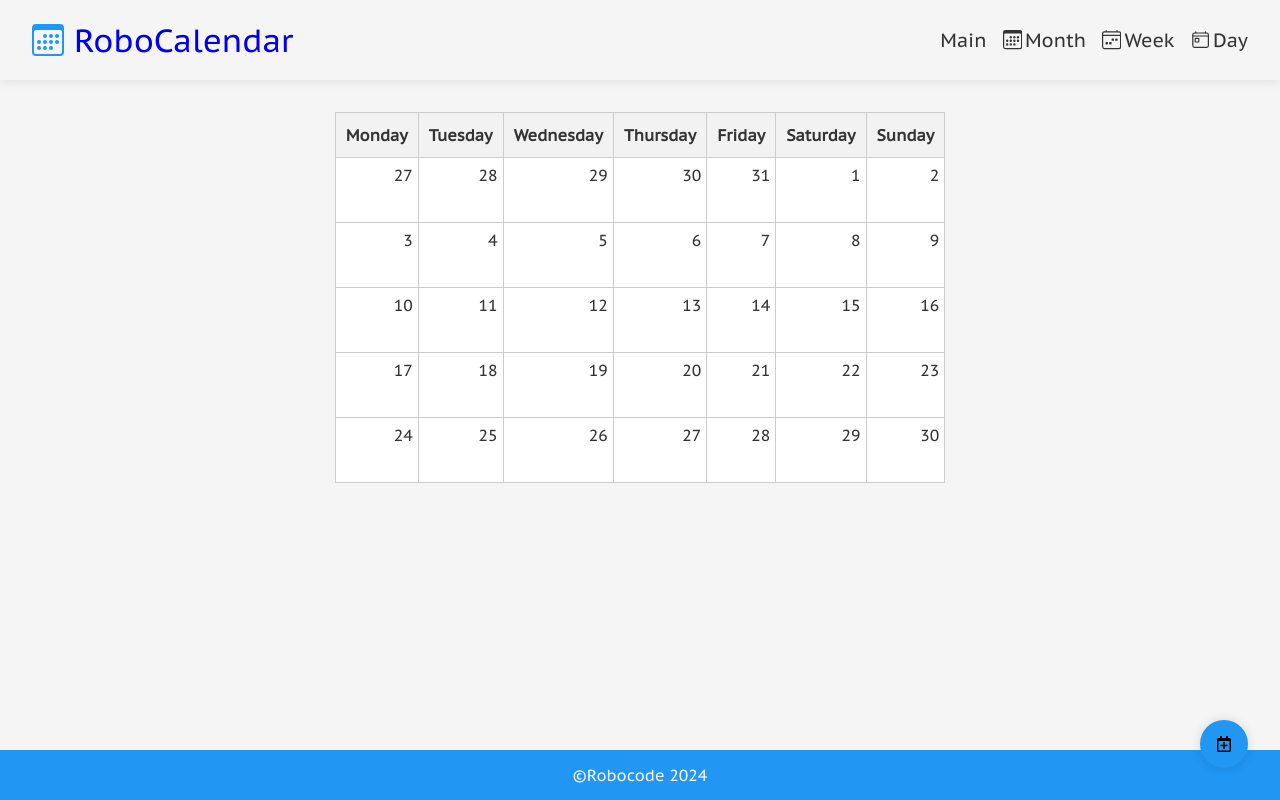
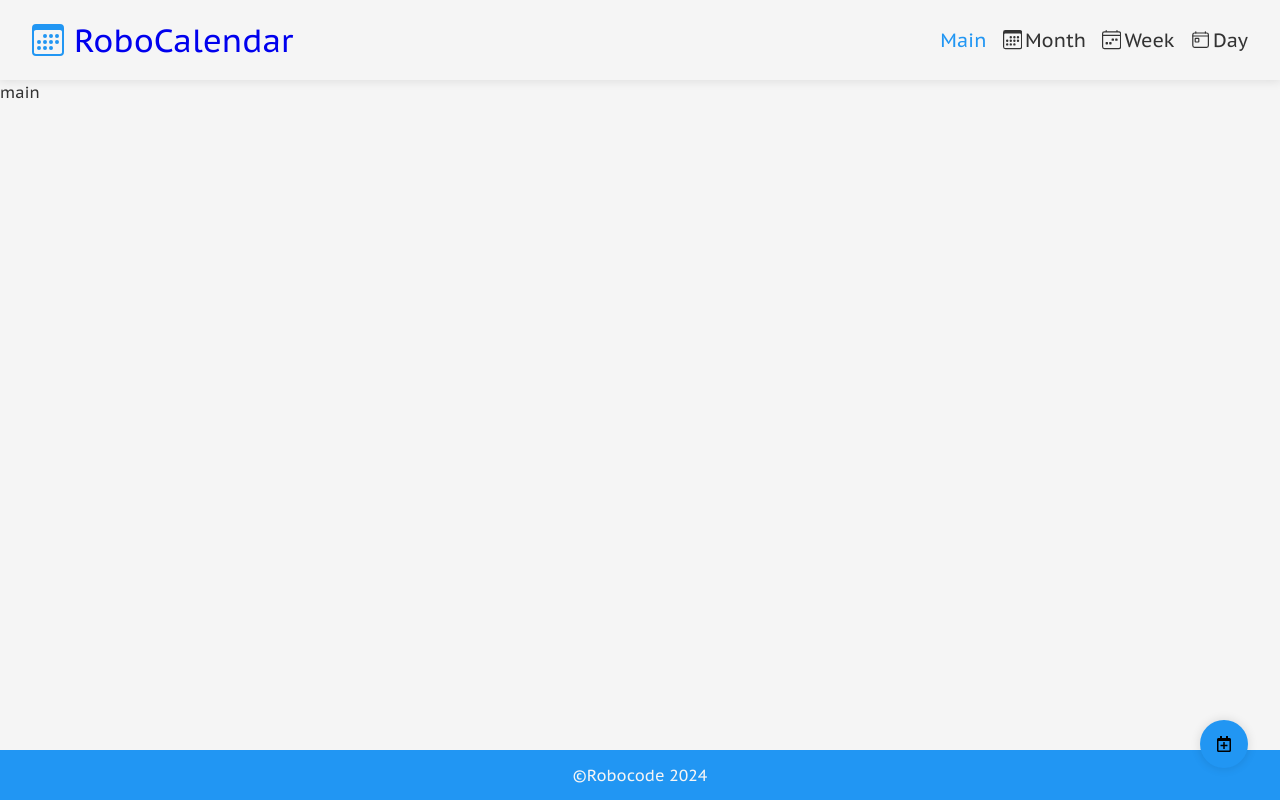
Before and after one commit to BSenichak/Project-3, a React (Vite) app: page / in a window 1280 px wide. Built offline with nearby package versions, Linux system fonts and the light colour scheme.

Commit message:
add router

```diff
--- a/package.json
+++ b/package.json
@@ -13,6 +13,7 @@
     "react": "^18.3.1",
     "react-dom": "^18.3.1",
     "react-icons": "^5.3.0",
+    "react-router": "^7.0.1",
     "sass": "^1.81.0"
   },
   "devDependencies": {
--- a/src/App.jsx
+++ b/src/App.jsx
@@ -3,14 +3,17 @@ import Header from "./components/Header/Header";
 import Main from "./components/Main/Main";
 import "./styles/generalStyle.scss";
 import StoreProvider from "./store/ContextStore";
+import { BrowserRouter } from "react-router";
 
 function App() {
     return (
-        <StoreProvider>
-            <Header />
-            <Main />
-            <Footer />
-        </StoreProvider>
+        <BrowserRouter>
+            <StoreProvider>
+                <Header />
+                <Main />
+                <Footer />
+            </StoreProvider>
+        </BrowserRouter>
     );
 }
 
--- a/src/components/AddForm/AddForm.module.scss
+++ b/src/components/AddForm/AddForm.module.scss
@@ -1,6 +1,7 @@
 @use "../../styles/colors" as color;
 
 .wrapper {
+    z-index: 10;
     position: fixed;
     top: 0;
     left: 0;
--- a/src/components/Header/Header.jsx
+++ b/src/components/Header/Header.jsx
@@ -3,30 +3,52 @@ import PropTypes from "prop-types";
 import style from "./Header.module.scss";
 import { BsCalendar3, BsCalendar4Week } from "react-icons/bs";
 import { IoTodayOutline } from "react-icons/io5";
+import { IoMdCalendar } from "react-icons/io";
+import { NavLink } from "react-router";
 
 function Header(props) {
     return (
         <header className={style.wrapper}>
-    <a href="/" className={style.logoBar}>
+            <NavLink to="/" className={style.logoBar}>
                 <BsCalendar3 className={style.icon} />
                 <div className="title">RoboCalendar</div>
-    </a>
+            </NavLink>
             <nav className={style.navBar}>
-        <a href="" className={style.link}>
+                <NavLink
+                    to="/"
+                    className={({ isActive }) =>
+                        isActive ? style.active : style.link
+                    }
+                >
                     Main
-        </a>
-        <a href="" className={style.link}>
+                </NavLink>
+                <NavLink
+                    to="/month"
+                    className={({ isActive }) =>
+                        isActive ? style.active : style.link
+                    }
+                >
                     <BsCalendar3 />
                     <span>Month</span>
-        </a>
-        <a href="" className={style.link}>
+                </NavLink>
+                <NavLink
+                    to="/week"
+                    className={({ isActive }) =>
+                        isActive ? style.active : style.link
+                    }
+                >
                     <BsCalendar4Week />
                     <span>Week</span>
-        </a>
-        <a href="" className={style.link}>
+                </NavLink>
+                <NavLink
+                    to="/day"
+                    className={({ isActive }) =>
+                        isActive ? style.active : style.link
+                    }
+                >
                     <IoTodayOutline />
                     <span>Day</span>
-        </a>
+                </NavLink>
             </nav>
         </header>
     );
--- a/src/components/Header/Header.module.scss
+++ b/src/components/Header/Header.module.scss
@@ -36,6 +36,17 @@
             display: flex;
             align-items: center;
             gap: 0.2rem;
+            cursor: pointer;
+        }
+        .active {
+            text-decoration: none;
+            color: color.$primary-100;
+            font-size: 1.2rem;
+            font-weight: 500;
+            display: flex;
+            align-items: center;
+            gap: 0.2rem;
+            cursor: pointer;
         }
     }
 
--- a/src/components/MCalendar/MCalendar.jsx
+++ b/src/components/MCalendar/MCalendar.jsx
@@ -8,10 +8,10 @@ function MCalendar(props) {
     const [currentDate, setCurrentDate] = useState(new Date());
 
     const getCalendarDates = (year, month) => {
-        const startOfMonth = new Date(year, month, 1);
+        const startOfMonth = new Date(year, month, 0);
         const endOfMonth = new Date(year, month + 1, 0);
-        const startDay = startOfMonth.getDay() || 7;
-        const totalDays = endOfMonth.getDate();
+        const startDay = startOfMonth.getDay() - 1 || 7;
+        const totalDays = endOfMonth.getDate() + 1;
         const dates = [];
         for (let i = 1 - startDay; i <= totalDays; i++) {
             const date = new Date(year, month, i);
@@ -48,7 +48,7 @@ function MCalendar(props) {
                                         .map((date, index) => (
                                             <td key={index}>
                                                 <span className={style.number}>
-                                                    {date.getDate()}
+                                                    {date.getUTCDate()}
                                                 </span>
                                                 {events
                                                     .filter(
@@ -58,8 +58,9 @@ function MCalendar(props) {
                                                                 .toISOString()
                                                                 .split("T")[0]
                                                     )
-                                                    .map((event) => (
+                                                    .map((event, i) => (
                                                         <button
+                                                            key={i}
                                                             className={
                                                                 style.event
                                                             }
--- a/src/components/Main/Main.jsx
+++ b/src/components/Main/Main.jsx
@@ -4,6 +4,7 @@ import style from "./Main.module.scss";
 import AddForm from "../AddForm/AddForm";
 import { FaRegCalendarPlus } from "react-icons/fa";
 import MCalendar from "../MCalendar/MCalendar";
+import { Routes, Route } from "react-router";
 
 function Main(props) {
     const [modalOpen, setModalOpen] = React.useState(false);
@@ -16,7 +17,12 @@ function Main(props) {
             >
                 <FaRegCalendarPlus />
             </button>
-            <MCalendar />
+            <Routes>
+                <Route path="/" index element={<div>main</div>} />
+                <Route path="/month" element={<MCalendar />} />
+                <Route path="/week" element={<div>week</div>} />
+                <Route path="/day" element={<div>day</div>} />
+            </Routes>
         </main>
     );
 }
```
Also changed, not shown: 1 other file (tests, documents, lock files or other folders). Lines whose indentation alone changed are shown as unchanged.
